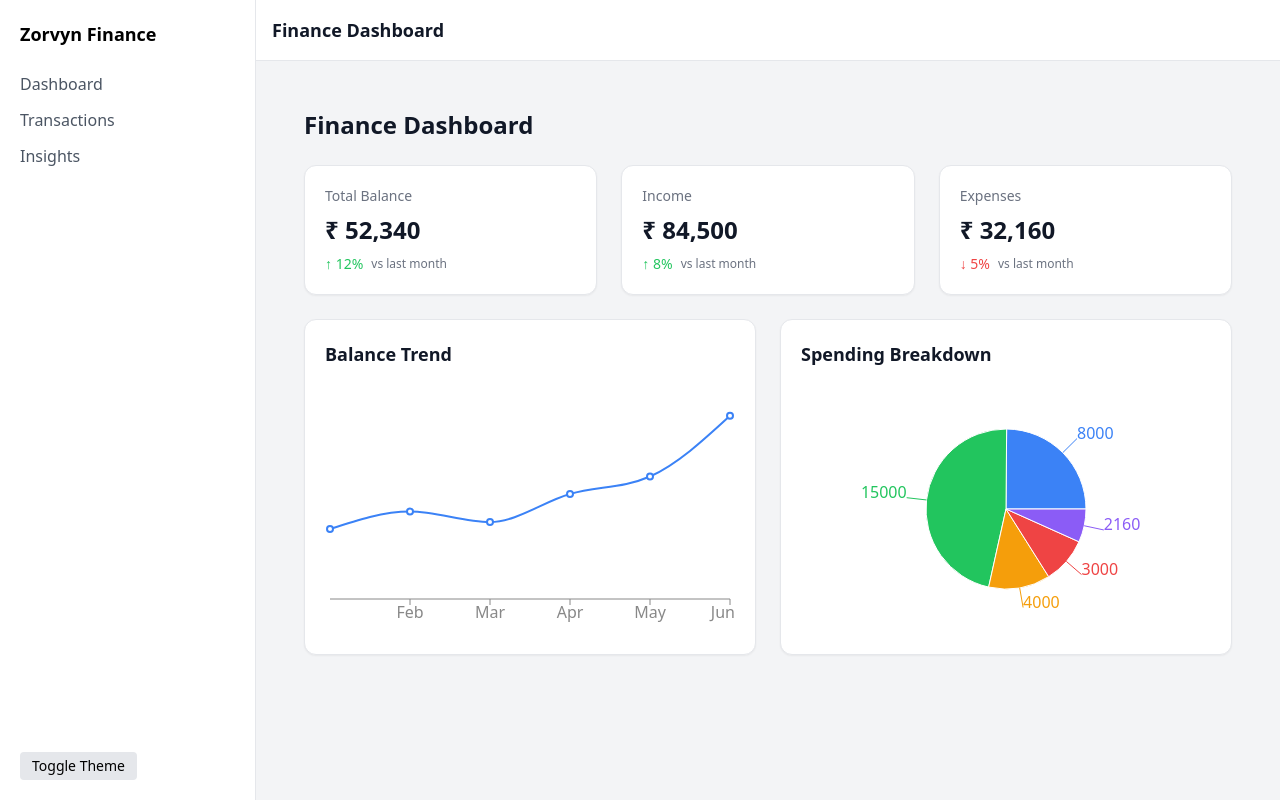
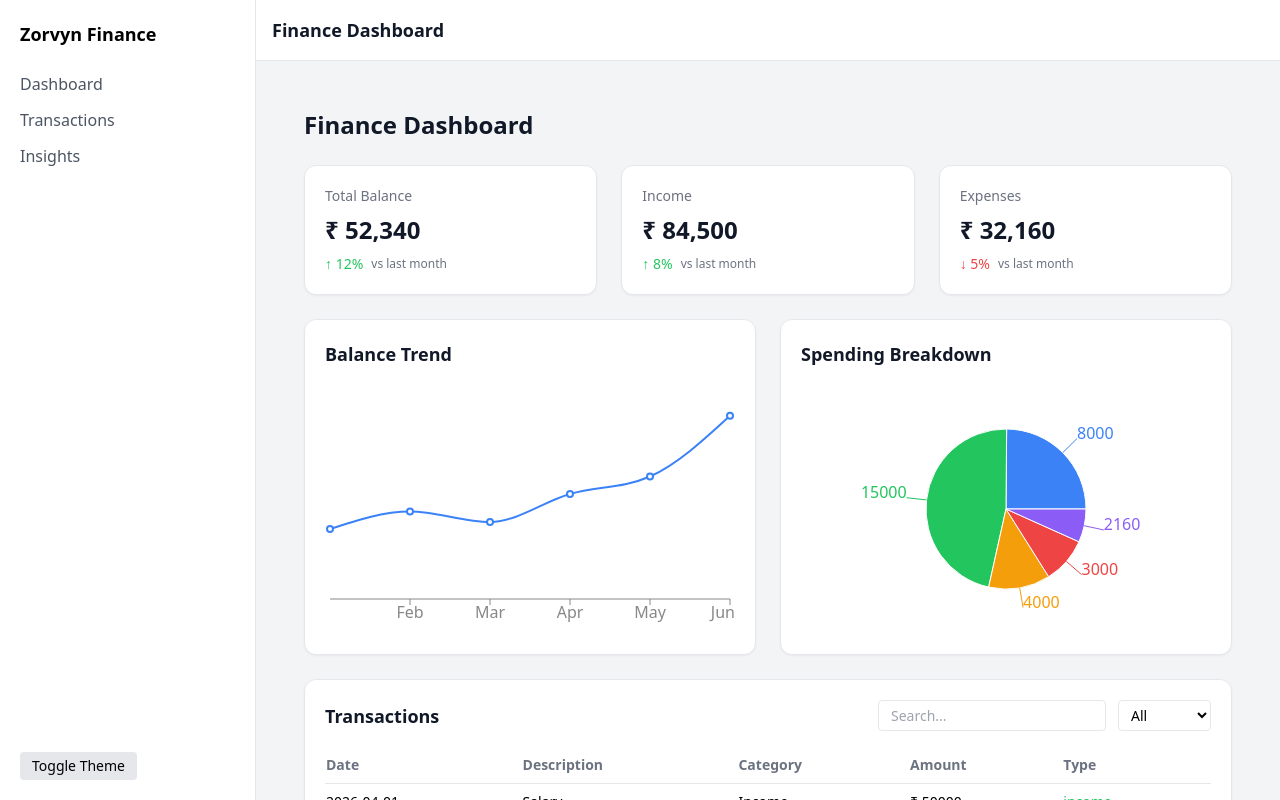
Before and after one commit to sandeepmukku12/finance-dashboard, a React (Vite) app: page / in a window 1280 px wide. Built offline with nearby package versions, Linux system fonts and the light colour scheme.

Commit message:
feat: update dashboard and add transaction table

```diff
--- a/src/pages/Dashboard.jsx
+++ b/src/pages/Dashboard.jsx
@@ -2,6 +2,8 @@ import SummaryCard from "../components/SummaryCard";
 import BalanceChart from "../components/BalanceChart";
 import ExpenseChart from "../components/ExpenseChart";
 import { balanceData, expenseData } from "../data/mockData";
+import TransactionTable from "../components/TransactionTable";
+import { transactions } from "../data/mockData";
 
 export default function Dashboard() {
   return (
@@ -24,6 +26,9 @@ export default function Dashboard() {
         <ExpenseChart data={expenseData} />
       </div>
 
+
+
+      <TransactionTable data={transactions} />
     </div>
   );
 }
```
